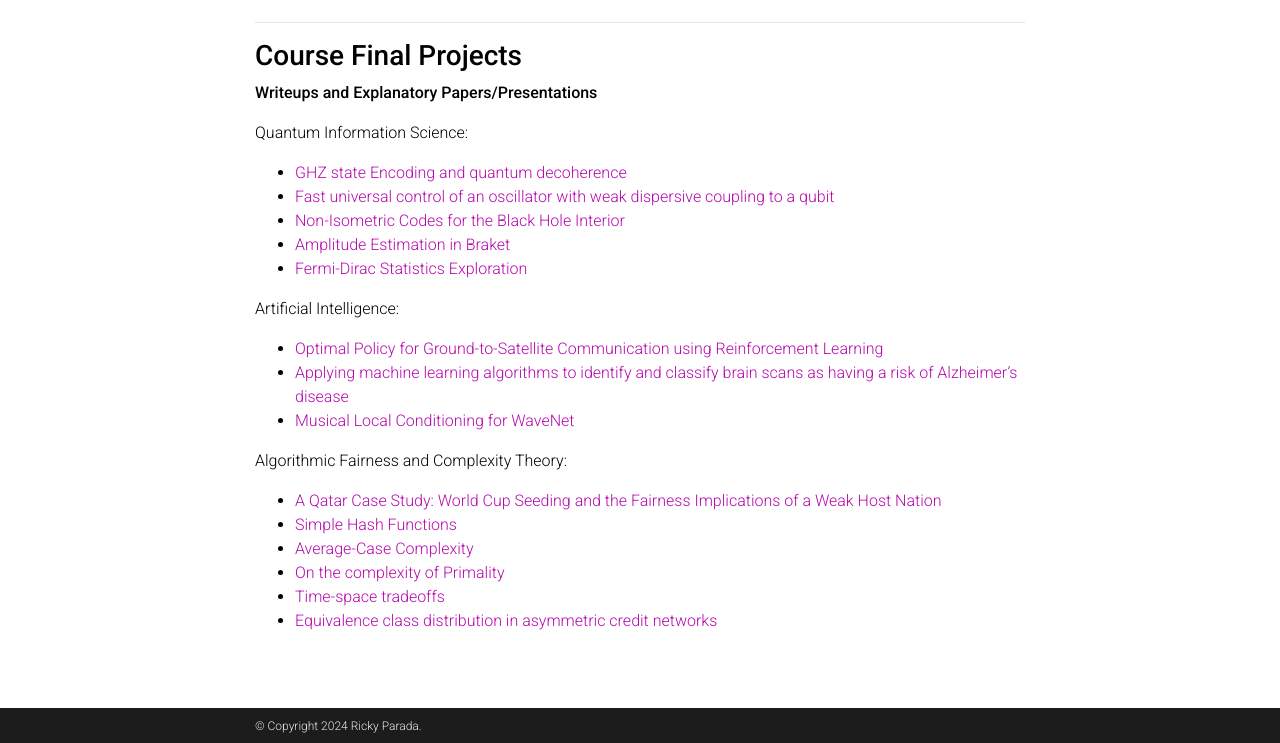
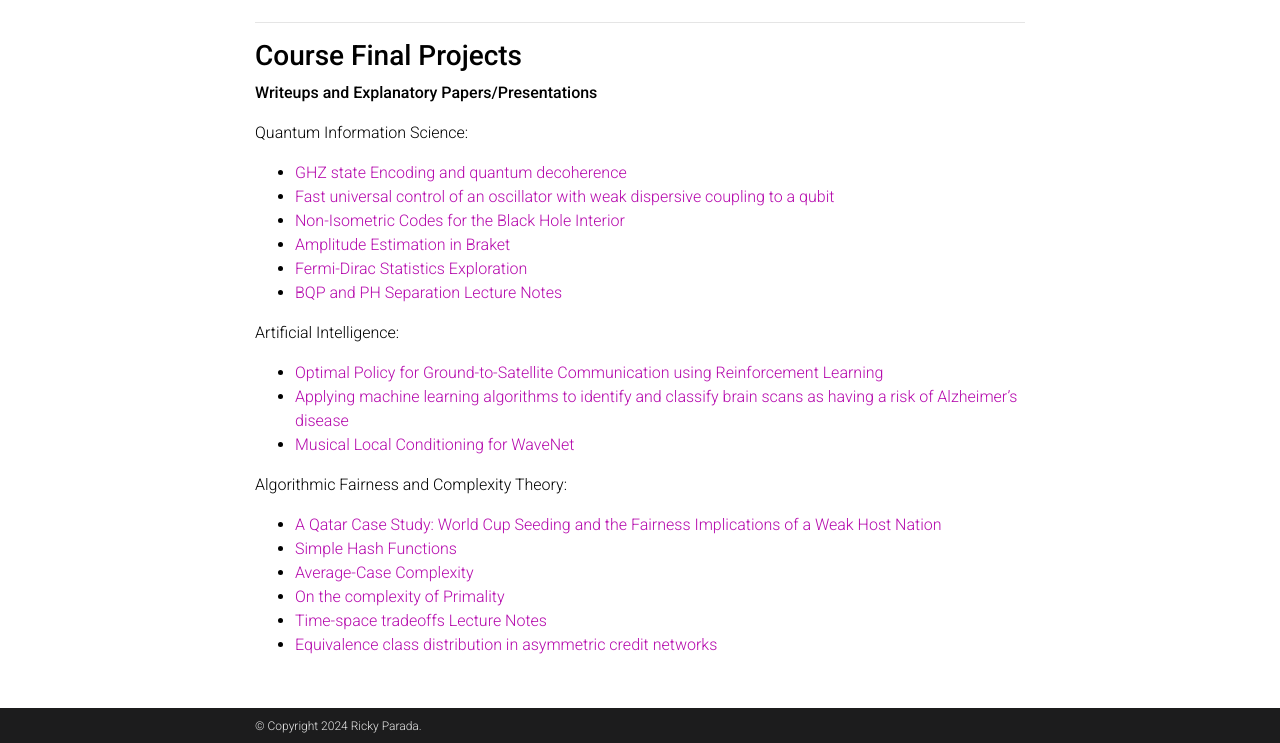
Before and after one commit to rickyparada/rickyparada.github.io, a Jekyll site: the page built from _pages/projects.md, in a window 1280 px wide and 900 px high, scrolled down 1583 px, cut to the strip 157-900 px from the top of the window. Built offline with Jekyll 4.4.1, drawn with Linux system fonts in a browser that asks for light colours; comment, search, counter and statistics services are not loaded; a style sheet for code colours, icons or effects is not loaded.

Commit message:
Update projects.md

```diff
--- a/_pages/projects.md
+++ b/_pages/projects.md
@@ -77,6 +77,7 @@ Quantum Information Science:
 - [Non-Isometric Codes for the Black Hole Interior](https://drive.google.com/file/d/1Xxc2CjuEzq62XxG_je3-UZ5xg3txO51I/view?usp=sharing){:target="_blank"}
 - [Amplitude Estimation in Braket](https://drive.google.com/file/d/1qz9l5QYwksFFHdOxyDR7tYz5fB65UG8-/view?usp=sharing){:target="_blank"}
 - [Fermi-Dirac Statistics Exploration](https://drive.google.com/file/d/1nK3qHI0AabHFcCiUFBvVE2EtyLQ2bkCH/view?usp=sharing){:target="_blank"}
+- [BQP and PH Separation Lecture Notes](https://drive.google.com/file/d/1Y9DNGCcj3c_yOq4wkHqmY8y0qPUez3px/view?usp=sharing){:target="_blank"}
 
 Artificial Intelligence:
 - [Optimal Policy for Ground-to-Satellite Communication using Reinforcement Learning](https://drive.google.com/file/d/1wGFW5xqyl3DYfkYzNm3d31UktLjY5QZD/view?usp=sharing){:target="_blank"}
@@ -88,5 +89,5 @@ Algorithmic Fairness and Complexity Theory:
 - [Simple Hash Functions](https://drive.google.com/file/d/1DKmONHj0UUC3jemYOHopdVcQ7CRVfWOD/view?usp=sharing){:target="_blank"}
 - [Average-Case Complexity](https://drive.google.com/file/d/1X3Ks58fdjeisPdB9_hIl2QrD5eXNcBHV/view?usp=sharing){:target="_blank"}
 - [On the complexity of Primality](https://drive.google.com/file/d/1-xd0q4-8gnB8EDwVik_hrTKxoXTA1vJA/view?usp=sharing){:target="_blank"}
-- [Time-space tradeoffs](https://drive.google.com/file/d/1V74zuyV4c74WtC6Rvtj3MhBct4K9oCMH/view?usp=sharing){:target="_blank"}
+- [Time-space tradeoffs Lecture Notes](https://drive.google.com/file/d/1V74zuyV4c74WtC6Rvtj3MhBct4K9oCMH/view?usp=sharing){:target="_blank"}
 - [Equivalence class distribution in asymmetric credit networks](https://drive.google.com/file/d/1A_O0Ce7_POKlxMxGDnvMrwxF4bTYw8M3/view?usp=sharing){:target="_blank"}
```
